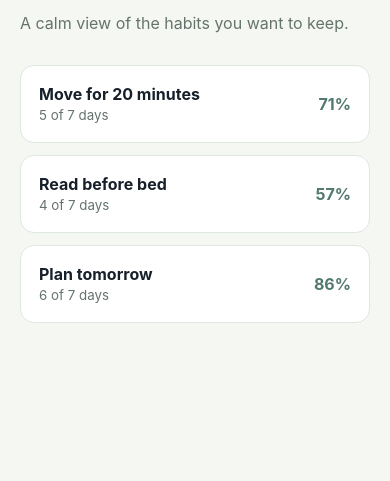
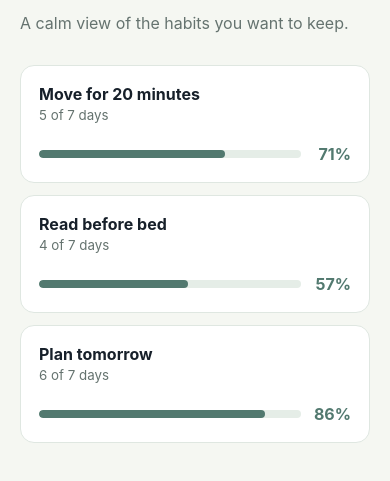
Before and after one commit to chocoHacks33/habit-pulse-dashboard, a plain HTML site: page index.html in a window 390 px wide. Shown: the part 129-610 px from the top of the page. Drawn offline with Linux system fonts and the light colour scheme.

Commit message:
Improve habit progress accessibility

```diff
--- a/app.js
+++ b/app.js
@@ -1,3 +1,3 @@
 const habits=[{name:'Move for 20 minutes',done:5,target:7},{name:'Read before bed',done:4,target:7},{name:'Plan tomorrow',done:6,target:7}];
 
-document.querySelector('#habit-list').innerHTML=habits.map(h=>`<article class="habit"><div><strong>${h.name}</strong><small>${h.done} of ${h.target} days</small></div><span class="status">${Math.round(h.done/h.target*100)}%</span></article>`).join('');
+document.querySelector('#habit-list').innerHTML=habits.map(h=>{const percent=Math.round(h.done/h.target*100);return `<article class="habit"><div><strong>${h.name}</strong><small>${h.done} of ${h.target} days</small></div><div class="progress-group"><div class="progress" role="progressbar" aria-label="${h.name} progress" aria-valuemin="0" aria-valuemax="100" aria-valuenow="${percent}"><span style="width:${percent}%"></span></div><span class="status">${percent}%</span></div></article>`}).join('');
--- a/styles.css
+++ b/styles.css
@@ -1 +1 @@
-:root{font-family:Inter,system-ui,sans-serif;color:#17202a;background:#f5f7f2}*{box-sizing:border-box}body{margin:0}.shell{max-width:760px;margin:0 auto;padding:48px 20px}h1{font-size:clamp(2rem,6vw,4rem);margin:.1em 0}.eyebrow{color:#52796f;font-size:.75rem;font-weight:700;letter-spacing:.12em}.muted{color:#65736f}.habit-list{display:grid;gap:12px;margin-top:32px}.habit{background:white;border:1px solid #dfe7e1;border-radius:14px;padding:18px;display:flex;justify-content:space-between;align-items:center}.habit strong{display:block}.habit small{color:#65736f}.status{color:#52796f;font-weight:700}
+:root{font-family:Inter,system-ui,sans-serif;color:#17202a;background:#f5f7f2}*{box-sizing:border-box}body{margin:0}.shell{max-width:760px;margin:0 auto;padding:48px 20px}h1{font-size:clamp(2rem,6vw,4rem);margin:.1em 0}.eyebrow{color:#52796f;font-size:.75rem;font-weight:700;letter-spacing:.12em}.muted{color:#65736f}.habit-list{display:grid;gap:12px;margin-top:32px}.habit{background:white;border:1px solid #dfe7e1;border-radius:14px;padding:18px;display:flex;justify-content:space-between;align-items:center;gap:20px}.habit strong{display:block}.habit small{color:#65736f}.progress-group{display:flex;align-items:center;gap:12px;min-width:180px}.progress{height:8px;flex:1;background:#e5ede7;border-radius:999px;overflow:hidden}.progress span{display:block;height:100%;background:#52796f;border-radius:inherit}.status{color:#52796f;font-weight:700;min-width:3.5ch;text-align:right}@media(max-width:520px){.habit{align-items:stretch;flex-direction:column}.progress-group{min-width:0}}
```
